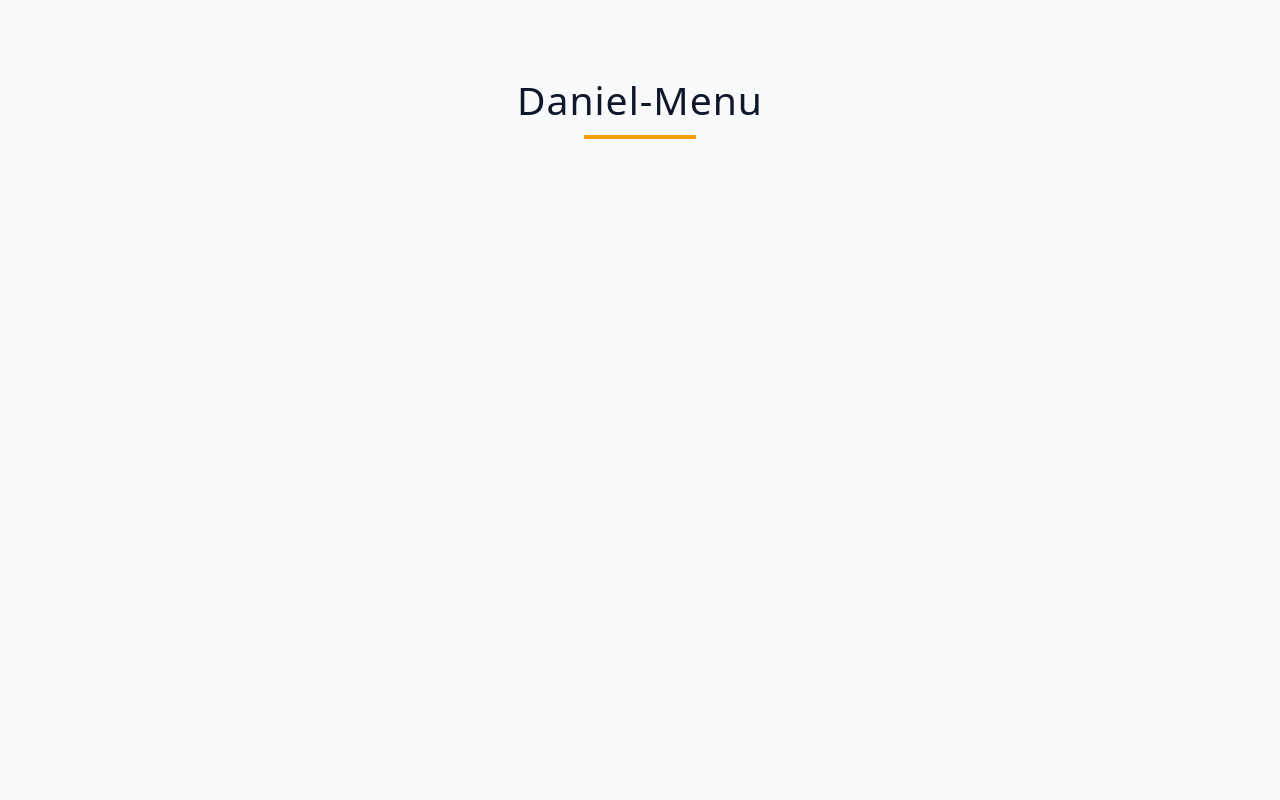
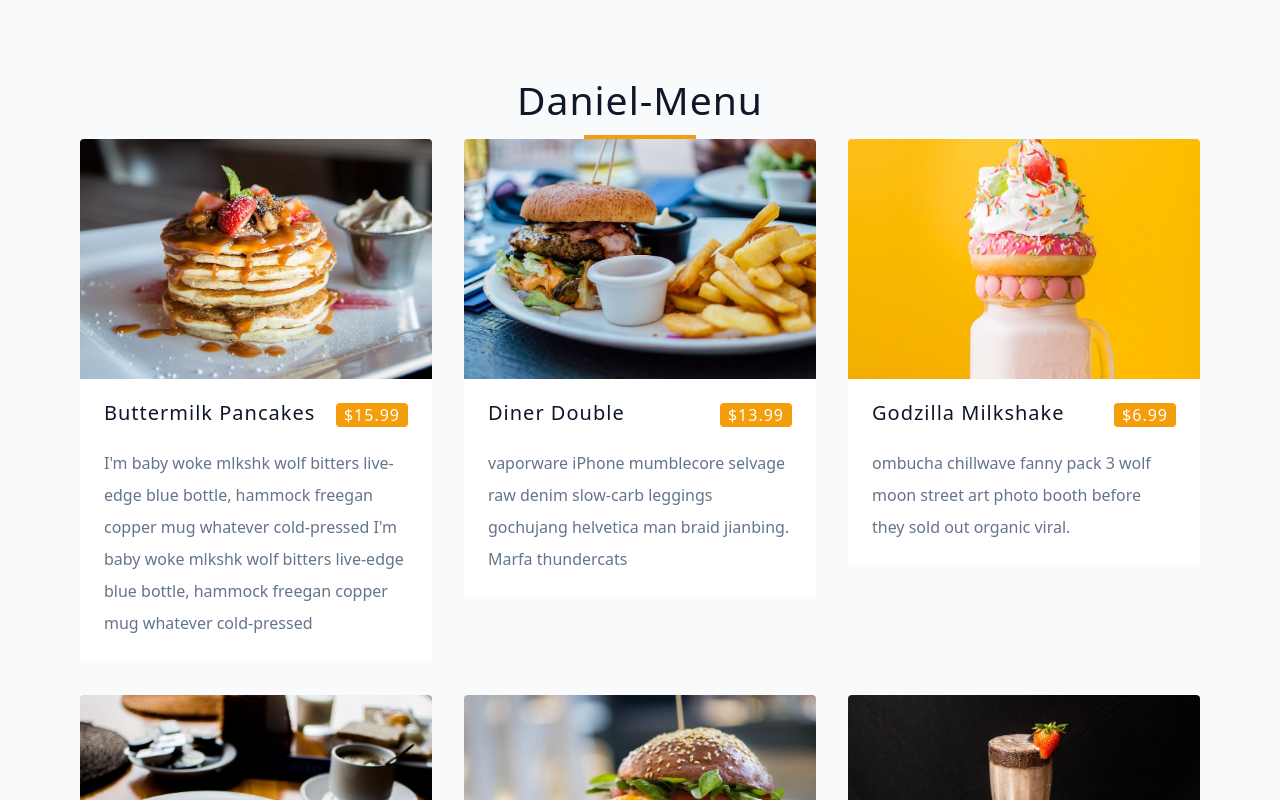
Before and after one commit to DanielYehezkely/Food-Menu-Project, a React (Vite) app: page / in a window 1280 px wide. Shown: the top 800 px of the page. Built offline with nearby package versions, Linux system fonts and the light colour scheme.

Commit message:
setting up and rendering the menu list

```diff
--- a/src/App.jsx
+++ b/src/App.jsx
@@ -1,9 +1,14 @@
+import { useState } from "react";
 import Title from "./Title";
+import menu from "./data";
+import Menu from "./Menu";
 
 const App = () => {
+  const [menuItems, setMenuItems] = useState(menu);
   return <main>
   <section className="menu">
   <Title text={'Daniel-Menu'}/>
+  <Menu items={menuItems}/>
   </section>
   </main>;
 };
--- /dev/null
+++ b/src/Menu.jsx
@@ -0,0 +1,14 @@
+import React from 'react'
+import MenuItem from './MenuItem'
+
+const Menu = ({items}) => {
+  return (
+    <div className='section-center'>
+    {items.map((menuItem) => {
+       return <MenuItem key={menuItem.id} {...menuItem}/>
+    })}
+    </div>
+  )
+}
+
+export default Menu
--- /dev/null
+++ b/src/MenuItem.jsx
@@ -0,0 +1,18 @@
+import React from 'react'
+
+const MenuItem = ({img, title, price, desc}) => {
+  return (
+    <article className='menu-item'>
+    <img src={img} alt={title} className='img' />
+    <div className="item-info">
+        <header>
+            <h5>{title}</h5>
+            <span className='item-price'>${price}</span>
+        </header>
+        <p className='item-text'>{desc}</p>
+    </div>
+    </article>
+  )
+}
+
+export default MenuItem
```
